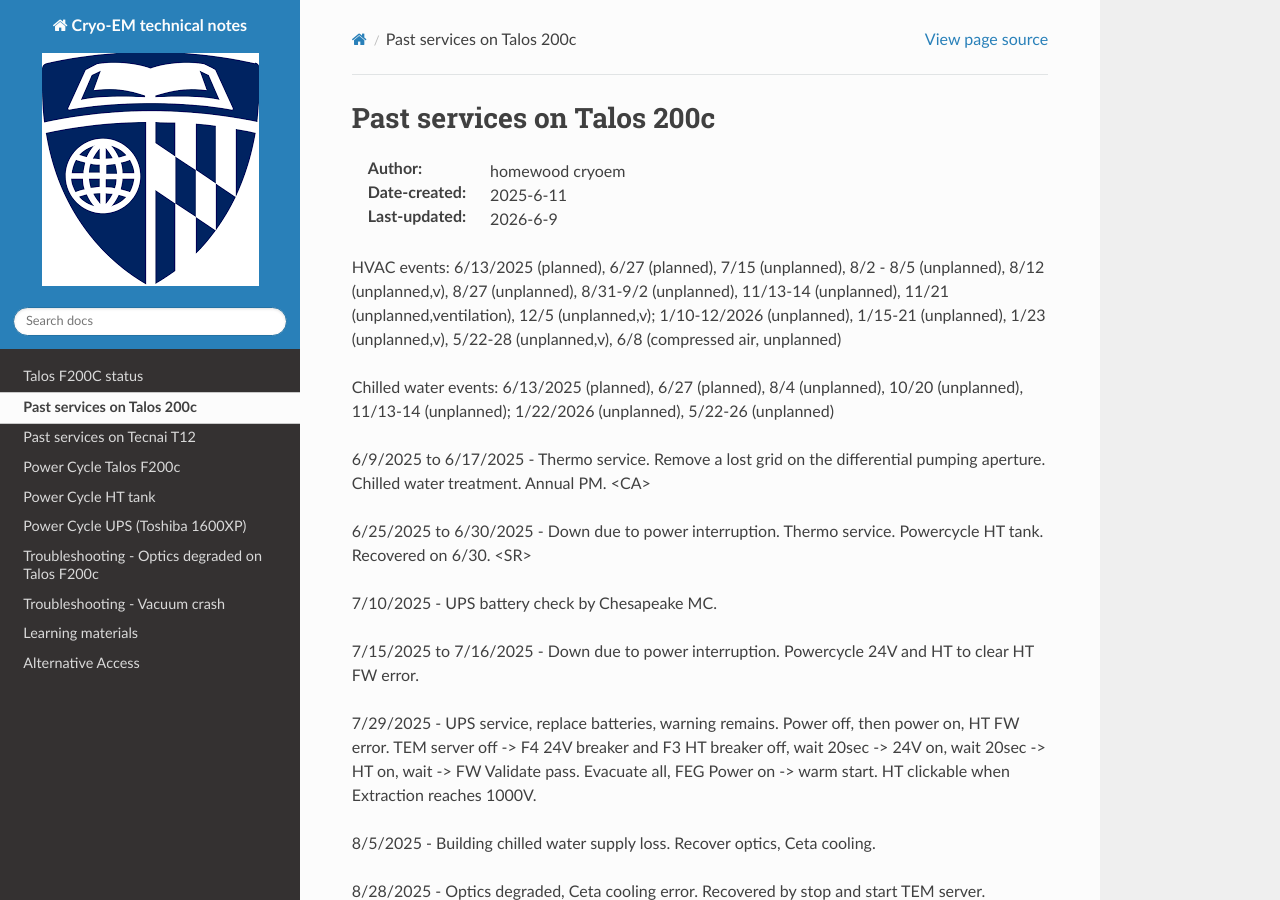
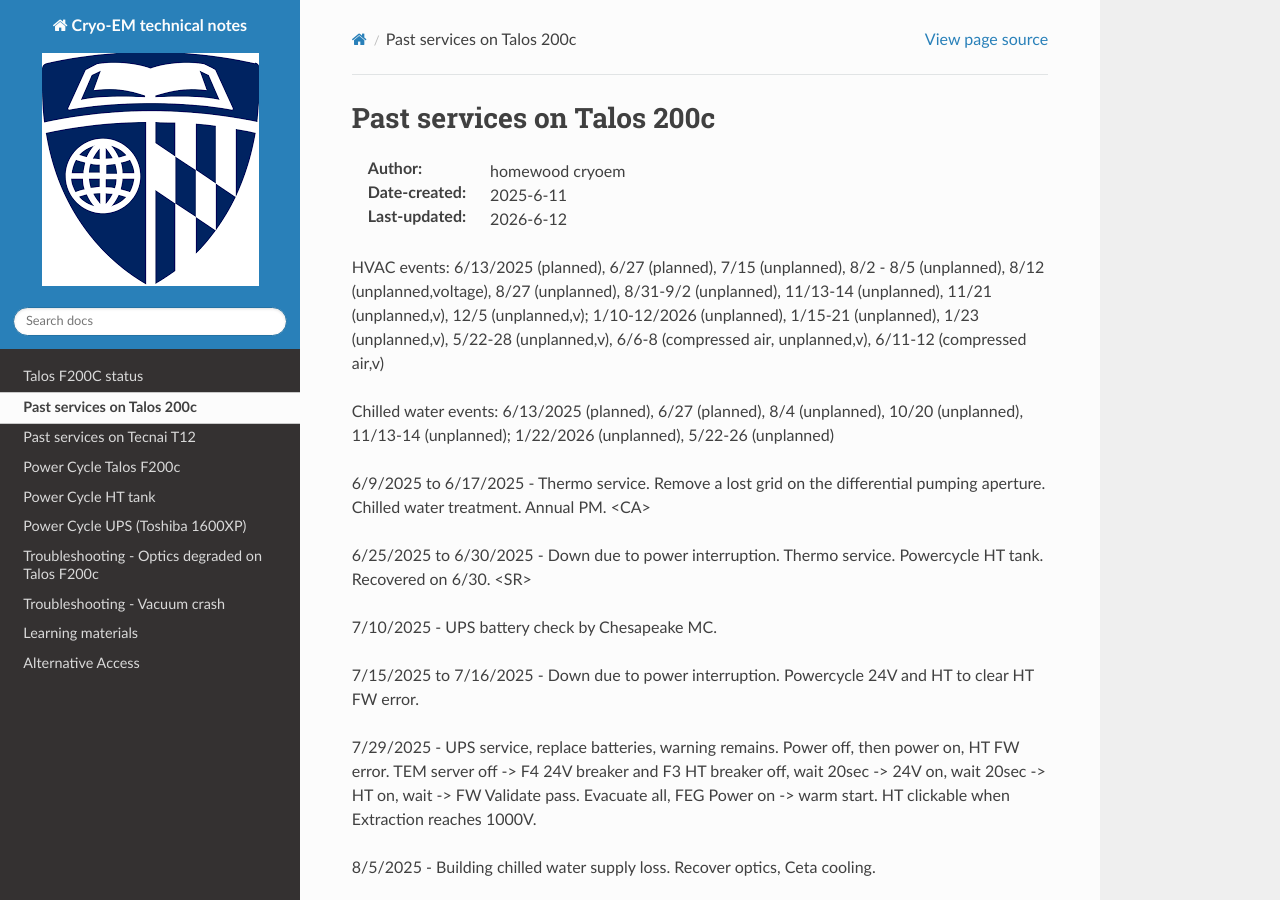
Before and after one commit to coherency224/hop-em, a Sphinx documentation site: the page built from docs/source/Past_services.rst, in a window 1280 px wide and 900 px high. Built offline with Sphinx 7.4.7 and the Read the Docs theme 3.1.0, drawn with Linux system fonts in a browser that asks for light colours; pages that are not in the unit, such as notebooks, are missing from menus.

Commit message:
Update Past_services.rst

```diff
--- a/docs/source/Past_services.rst
+++ b/docs/source/Past_services.rst
@@ -5,9 +5,9 @@
 
 :Author: homewood cryoem
 :Date-created: 2025-6-11
-:Last-updated: 2026-6-9
+:Last-updated: 2026-6-12
 
-HVAC events: 6/13/2025 (planned), 6/27 (planned), 7/15 (unplanned), 8/2 - 8/5 (unplanned), 8/12 (unplanned,v), 8/27 (unplanned), 8/31-9/2 (unplanned), 11/13-14 (unplanned), 11/21 (unplanned,ventilation), 12/5 (unplanned,v); 1/10-12/2026 (unplanned), 1/15-21 (unplanned), 1/23 (unplanned,v), 5/22-28 (unplanned,v), 6/8 (compressed air, unplanned)
+HVAC events: 6/13/2025 (planned), 6/27 (planned), 7/15 (unplanned), 8/2 - 8/5 (unplanned), 8/12 (unplanned,voltage), 8/27 (unplanned), 8/31-9/2 (unplanned), 11/13-14 (unplanned), 11/21 (unplanned,v), 12/5 (unplanned,v); 1/10-12/2026 (unplanned), 1/15-21 (unplanned), 1/23 (unplanned,v), 5/22-28 (unplanned,v), 6/6-8 (compressed air, unplanned,v), 6/11-12 (compressed air,v)
 
 Chilled water events: 6/13/2025 (planned), 6/27 (planned), 8/4 (unplanned), 10/20 (unplanned),  11/13-14 (unplanned); 1/22/2026 (unplanned), 5/22-26 (unplanned)
 
```
